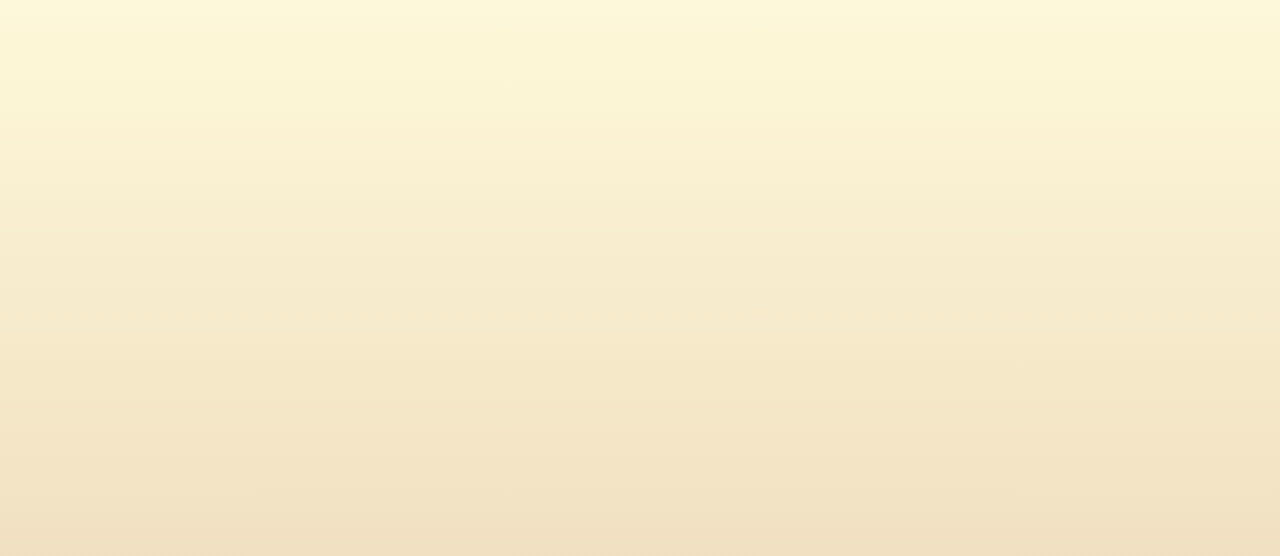
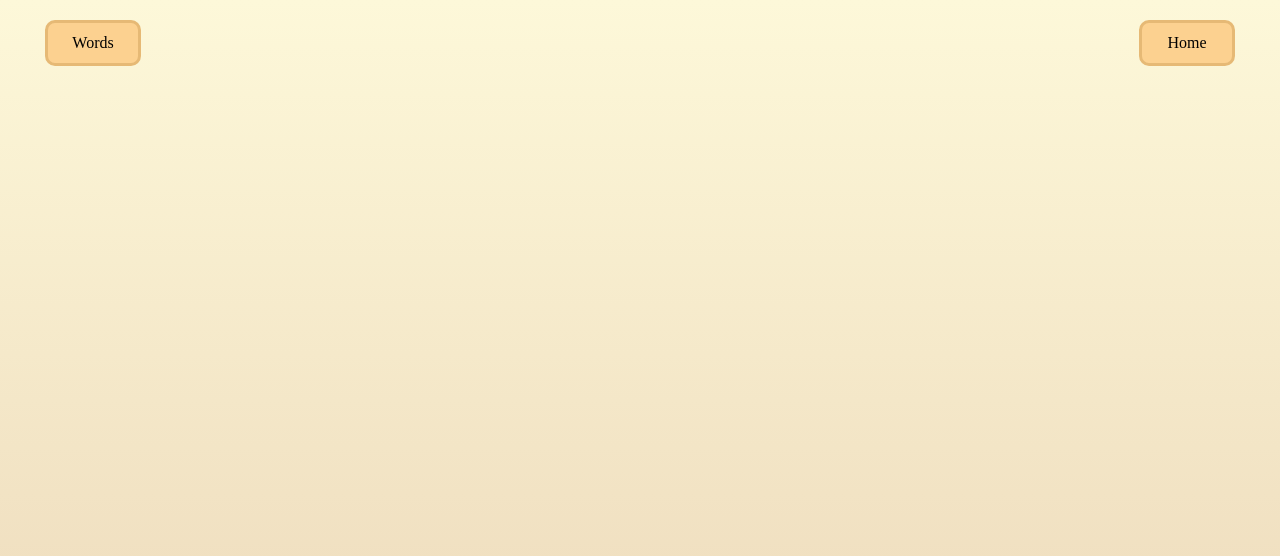
Before and after one commit to Tariselan/wordsIM, a plain HTML site: page poems.html in a window 1280 px wide. Drawn offline with Linux system fonts and the light colour scheme.

Commit message:
Made a Few Changes

```diff
--- a/poems.html
+++ b/poems.html
@@ -5,5 +5,13 @@
         <script src="main.js"></script>
     </head>
     <body>
+        <div id="pages">
+            <div id="poems">
+                <span onclick="page(0)">Home</span>
+            </div>
+            <div id="words">
+                <span onclick="page(2)">Words</span>
+            </div>
+        </div>
     </body>
 </html>
```
Also changed, not shown: index.html (+1 -1 lines), words.html (+8 -0 lines).
